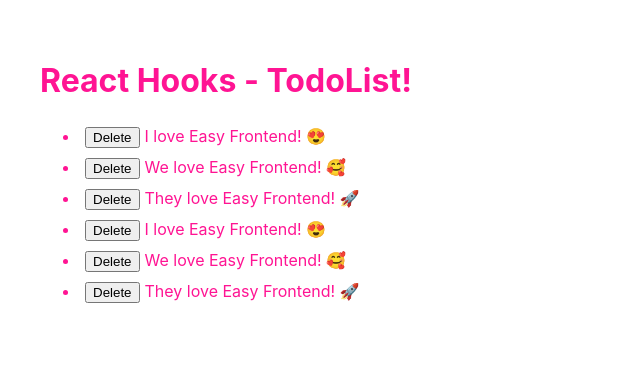
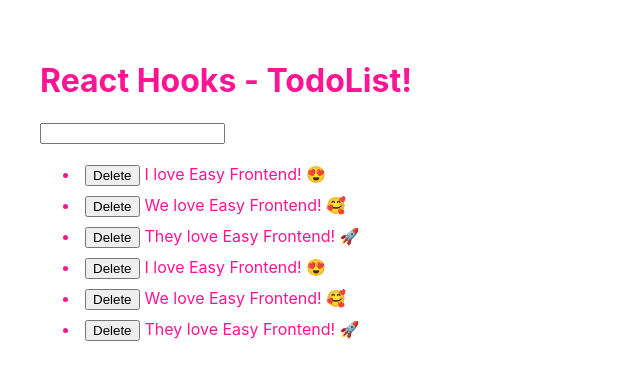
Before and after one commit to nvgiang2212/react-hooks-basic, a React (Create React App) app: page / in a window 1280 px wide. Shown: the top 380 px of the page, without its empty margins (0-640 px from the left). Built offline with nearby package versions, Linux system fonts and the light colour scheme.

Commit message:
Todo Submit Form add new todo

```diff
--- a/src/App.js
+++ b/src/App.js
@@ -1,5 +1,6 @@
 import { useState } from 'react';
 import './App.scss';
+import TodoForm from './components/TodoForm';
 import TodoList from './components/TodoList';
 
 const initList = [
@@ -23,10 +24,22 @@ function App() {
     setTodoList(newTodoList)
   }
 
+  function handleSubmit(formValues) {
+    // add new todo to current todo List
+    const newTodo = {
+      id: todoList.length + 1,
+      ...formValues
+    }
+    const newTodoList = [...todoList]
+    newTodoList.push(newTodo)
+    setTodoList(newTodoList)
+  }
+
   return (
     <div className="app">
       <h1>React Hooks - TodoList!</h1>
 
+      <TodoForm onSubmitForm={handleSubmit} />
       <TodoList todos={todoList} onClickTodoList={handleClick} />
     </div>
   );
--- /dev/null
+++ b/src/components/TodoForm/index.jsx
@@ -0,0 +1,46 @@
+import React, { useState } from 'react';
+import PropTypes from 'prop-types';
+
+TodoForm.propTypes = {
+  onSubmitForm: PropTypes.func
+};
+
+TodoForm.defaultProps = {
+  onSubmitForm: null
+}
+
+function TodoForm(props) {
+  const { onSubmitForm } = props
+  const [value, setValue] = useState('')
+
+  function handleOnChaneInput(e) {
+    setValue(e.target.value)
+  }
+
+  function handleOnSubmitForm(e) {
+    // prevent event browser
+    e.preventDefault()
+
+    if (!onSubmitForm) return;
+
+    const formValues = {
+      title: value
+    }
+
+    // check empty value
+    if (!formValues.title) return;
+
+    onSubmitForm(formValues)
+
+    // reset form value
+    setValue('')
+  }
+
+  return (
+    <form onSubmit={handleOnSubmitForm}>
+      <input type="text" value={value} onChange={handleOnChaneInput} />
+    </form>
+  );
+}
+
+export default TodoForm;
```
